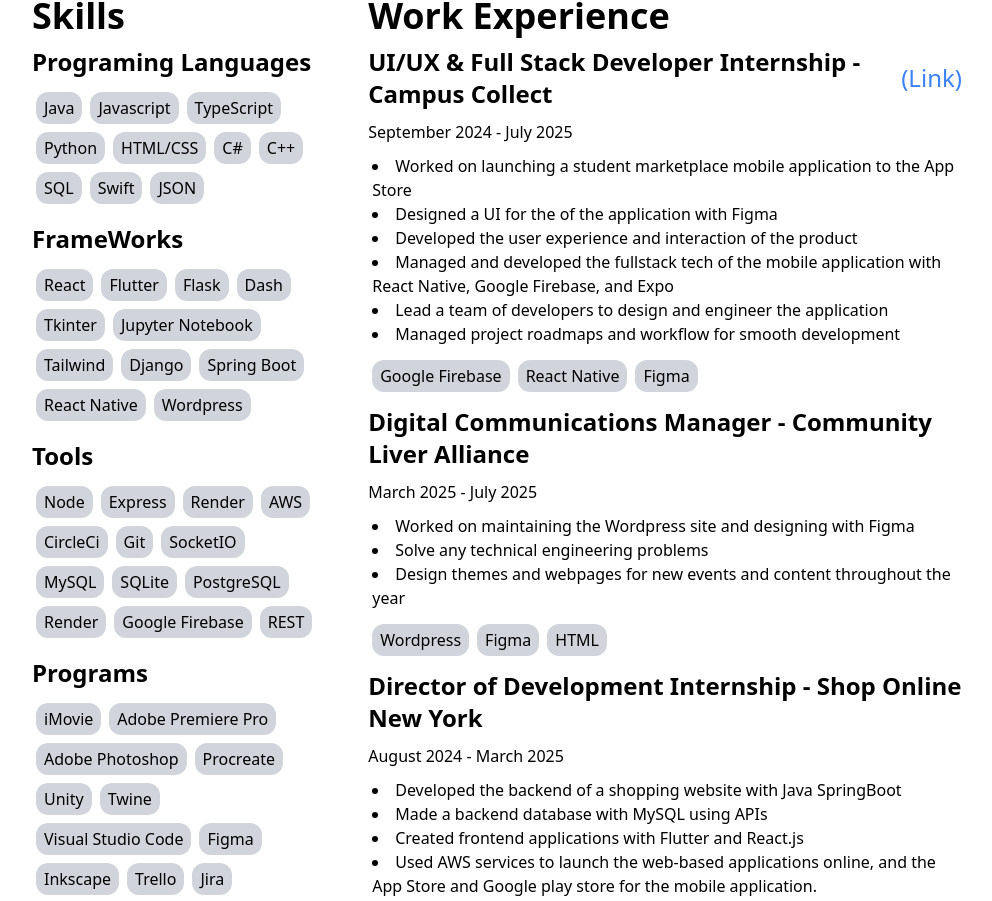
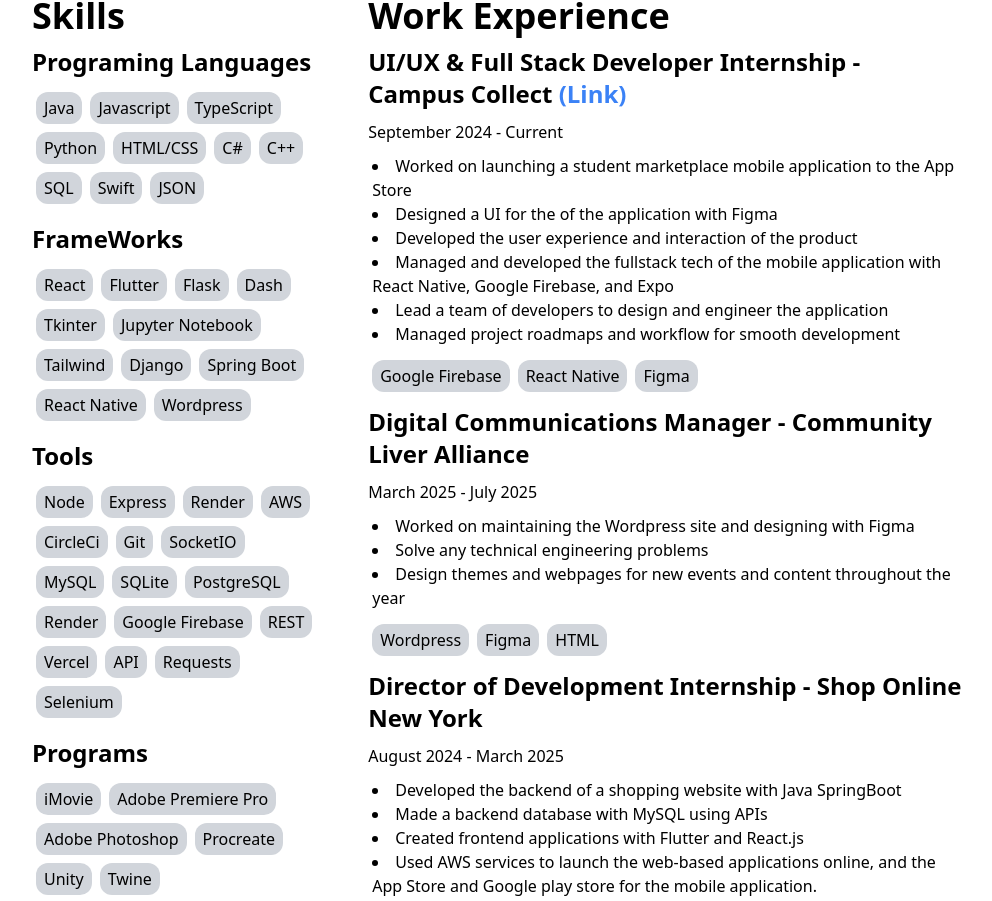
Before and after one commit to BritHD/BritHD.github.io, a React (Vite) app: page / in a window 1280 px wide. Shown: the part 1220-2121 px from the top of the page, without its empty margins (168-1160 px from the left). Built offline with nearby package versions, Linux system fonts and the light colour scheme.

Commit message:
updated skills and work

```diff
--- a/src/pages/About.jsx
+++ b/src/pages/About.jsx
@@ -3,7 +3,7 @@ import Skill from "../components/Skill"
 function About() {
   const languages = ["Java", "Javascript", "TypeScript", "Python", "HTML/CSS", "C#", "C++", "SQL", "Swift", "JSON"]
   const frameworks = ["React", "Flutter", "Flask", "Dash", "Tkinter", "Jupyter Notebook", "Tailwind", "Django", "Spring Boot", "React Native", "Wordpress"]
-  const tools = ["Node", "Express", "Render", "AWS", "CircleCi", "Git", "SocketIO", "MySQL", "SQLite", "PostgreSQL", "Render", "Google Firebase", "REST"]
+  const tools = ["Node", "Express", "Render", "AWS", "CircleCi", "Git", "SocketIO", "MySQL", "SQLite", "PostgreSQL", "Render", "Google Firebase", "REST", "Vercel", "API", "Requests", "Selenium"]
   const programs = ["iMovie", "Adobe Premiere Pro", "Adobe Photoshop", "Procreate", "Unity", "Twine", "Visual Studio Code", "Figma", "Inkscape", "Trello", "Jira", "TinkerCad", "Blender"]
 
 
@@ -37,16 +37,16 @@ function About() {
           <div>
             <div className="flex items-center gap-2 mt-[10px]">
               <p className="font-bold text-2xl">
-                UI/UX & Full Stack Developer Internship - Campus Collect
-              </p>
+                UI/UX & Full Stack Developer Internship - Campus Collect&nbsp;
                 <a
                   href="https://apps.apple.com/us/app/campus-collect/id6739402982"
                   className="text-blue-500 hover:underline text-2xl"
                 >
                   (Link)
                 </a>
+              </p>
             </div>
-            <p className="mt-[10px]">September 2024 - July 2025</p>
+            <p className="mt-[10px]">September 2024 - Current</p>
             <ul className="list-disc list-inside ml-1 mt-[10px]">
               <li>Worked on launching a student marketplace mobile application to the App Store</li>
               <li>Designed a UI for the of the application with Figma</li>
```
Lines whose indentation alone changed are shown as unchanged.
